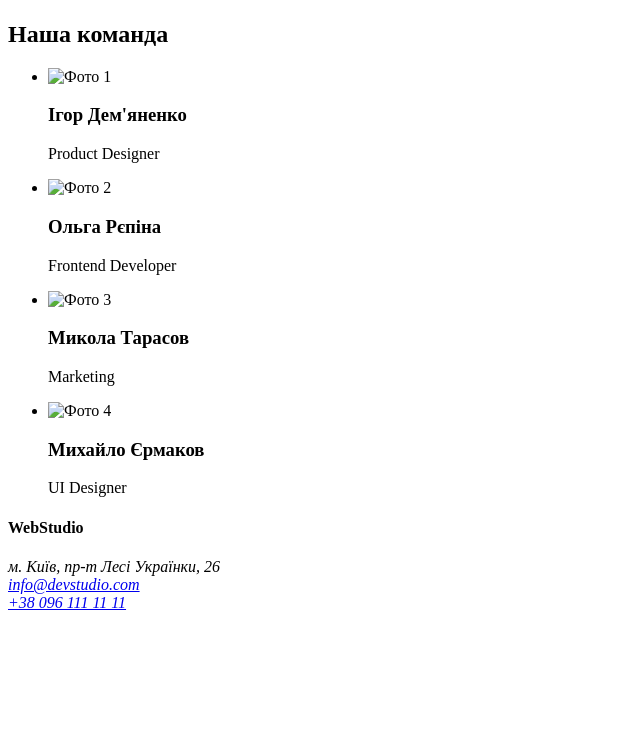
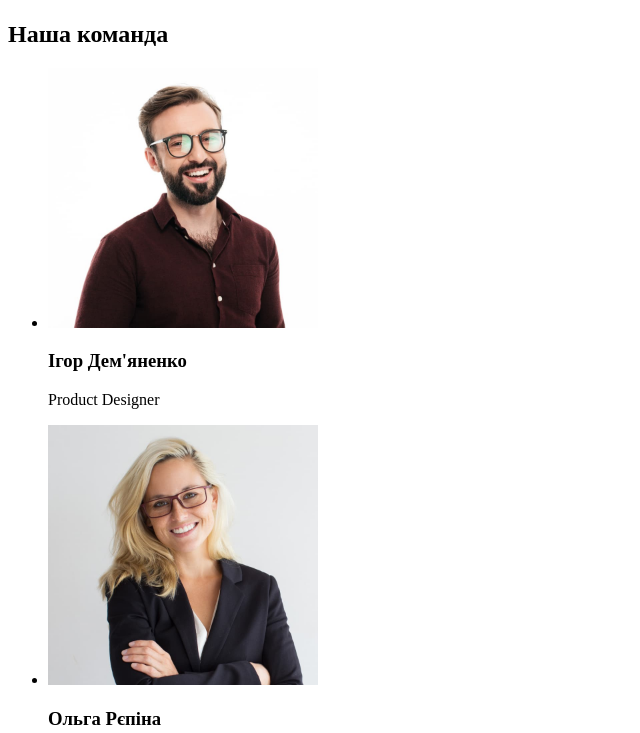
Before and after one commit to Nataliia-Kuzmina/goit-markup-hw-01, a plain HTML site: page index.html in a window 1280 px wide. Shown: the part 1527-2260 px from the top of the page, without its empty margins (0-640 px from the left). Before the commit the page ends 2147 px from the top, so only its background shows below. Drawn offline with Linux system fonts and the light colour scheme; the site is published under a folder, as on GitHub Pages, so addresses that start at the root find nothing.

Commit message:
Updated images path in index.html

```diff
--- a/index.html
+++ b/index.html
@@ -61,19 +61,19 @@
 <section>
     <h2>Наша команда</h2>
     <ul>
-        <li><img src="/images/img1.jpg" alt="Фото 1" width="270">
+        <li><img src="./images/img1.jpg" alt="Фото 1" width="270">
             <h3>Ігор Дем'яненко</h3>
             <p>Product Designer</p>
         </li>
-        <li><img src="/images/img2.jpg" alt="Фото 2" width="270">
+        <li><img src="./images/img2.jpg" alt="Фото 2" width="270">
             <h3>Ольга Рєпіна</h3>
             <p>Frontend Developer</p>
             </li>
-        <li><img src="/images/img3.jpg" alt="Фото 3" width="270">
+        <li><img src="./images/img3.jpg" alt="Фото 3" width="270">
             <h3>Микола Тарасов</h3>
             <p>Marketing</p>
             </li>
-        <li><img src="/images/img4.jpg" alt="Фото 4" width="270">
+        <li><img src="./images/img4.jpg" alt="Фото 4" width="270">
             <h3>Михайло Єрмаков</h3>
         <p>UI Designer</p>
         </li>
```
